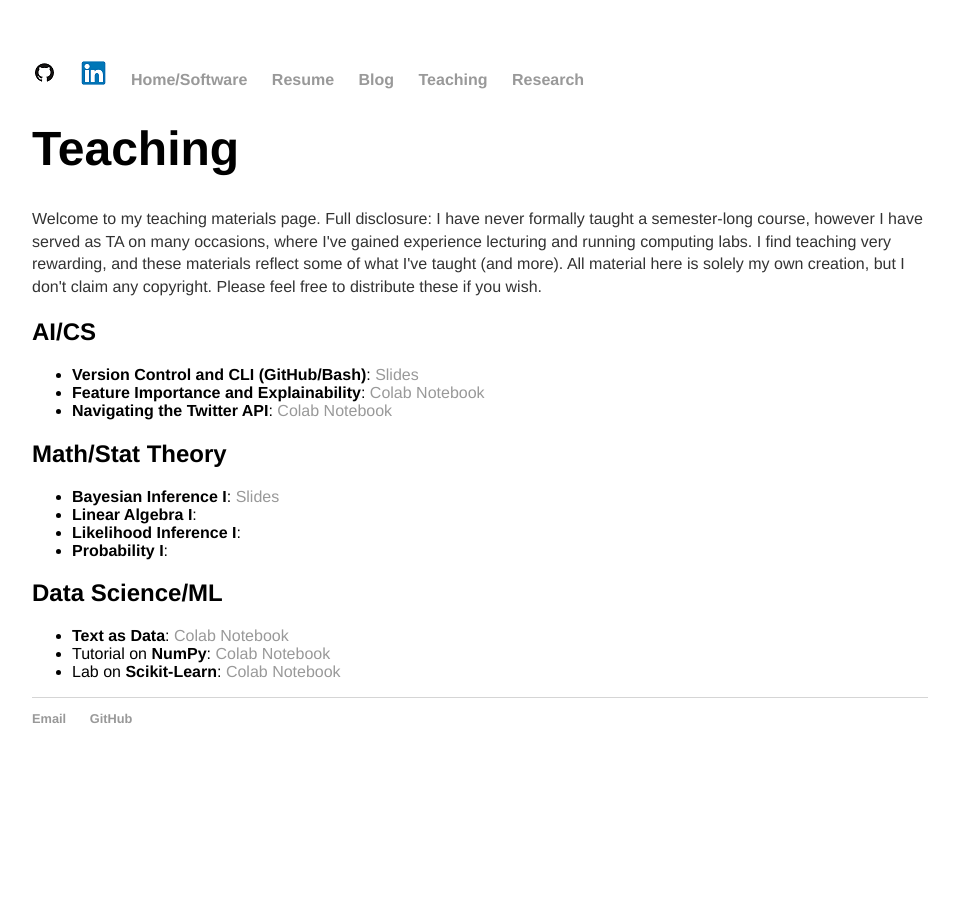
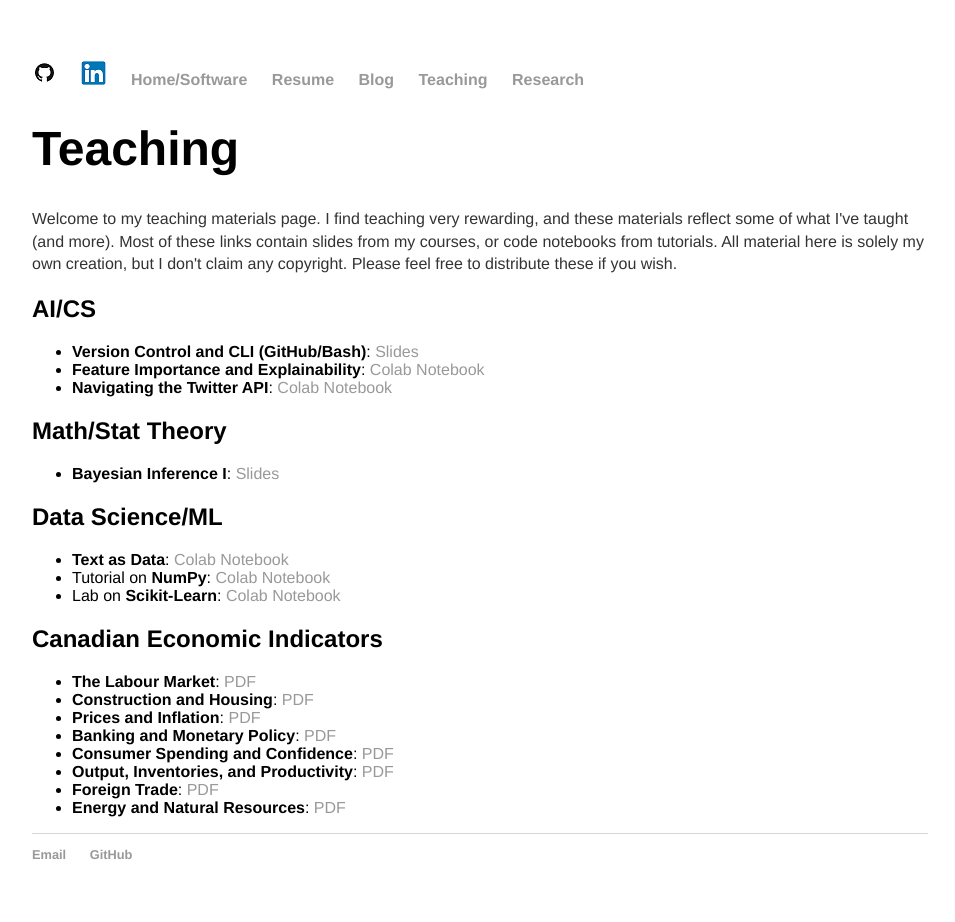
Before and after one commit to 12mre1/12mre1.github.io, a Jekyll site: the page built from teach/index.html, in a window 1280 px wide. Shown: the whole page, without its empty margins (160-1115 px from the left). Built offline with Jekyll 4.4.1, drawn with Linux system fonts in a browser that asks for light colours; before the commit the page ends 900 px from its top, so only the background shows below that.

Commit message:
Update index.html

```diff
--- a/teach/index.html
+++ b/teach/index.html
@@ -4,9 +4,8 @@ title: Teaching
 ---
 <h1>{{ page.title }}</h1>
 
-<p>Welcome to my teaching materials page. Full disclosure: I have never formally taught a semester-long course,
-however I have served as TA on many occasions, where I've gained experience lecturing and running computing labs.
-I find teaching very rewarding, and these materials reflect some of what I've taught (and more). All material
+<p>Welcome to my teaching materials page. I find teaching very rewarding, and these materials reflect some of what I've taught (and more).
+Most of these links contain slides from my courses, or code notebooks from tutorials. All material
 here is solely my own creation, but I don't claim any copyright. Please feel free to distribute these if you wish. </p>
 
 <p fontstyle="font-family: 'Helvetica', 'Arial', 'Sans-Serif'">
@@ -31,12 +30,6 @@ here is solely my own creation, but I don't claim any copyright. Please feel fre
 
 <li><b>Bayesian Inference I</b>: <a href = "./bayes-inference-I-slides.pdf" target="_blank">Slides</a></li>
 
-<li><b>Linear Algebra I</b>: <a href = "./#" target="_blank"></a></li>
-
-<li><b>Likelihood Inference I</b>: <a href = "./#" target="_blank"></a></li>
-
-<li><b>Probability I</b>: <a href = "./#" target="_blank"></a></li>
-
 <!-- <li>Note on <b>exponential family</b> and <b>generalized linear models</b>: <a href = "/teach/#" target="_blank">PDF</a></li>
 
 <li>Slides on <b>Markov chains</b>: <a href = "/teach/#" target="_blank">PDF</a></li> -->
@@ -59,18 +52,26 @@ here is solely my own creation, but I don't claim any copyright. Please feel fre
 
 </ul>
 
-<!-- <h2>Econ</h2>
+<h2>Canadian Economic Indicators</h2>
 
 <ul>
 
-<li>Slides on <b>auctions</b>: <a href = "/teach/#" target="_blank">PDF</a></li>
+<li><b>The Labour Market</b>: <a href = "/teach/#" target="_blank">PDF</a></li>
 
-<li>Note on <b>Cournot vs Bertrand competition</b>: <a href = "/teach/#" target="_blank">PDF</a></li>
+<li><b>Construction and Housing</b>: <a href = "/teach/#" target="_blank">PDF</a></li>
 
-<li>Note on <b>macroeconomic indices</b>: <a href = "/teach/#" target="_blank">PDF</a></li>
+<li><b>Prices and Inflation</b>: <a href = "/teach/#" target="_blank">PDF</a></li>
 
-<li>Note on the <b>Heckman regression</b>: <a href = "/teach/#" target="_blank">PDF</a></li>
+<li><b>Banking and Monetary Policy</b>: <a href = "/teach/#" target="_blank">PDF</a></li>
 
-</ul> -->
+<li><b>Consumer Spending and Confidence</b>: <a href = "/teach/#" target="_blank">PDF</a></li>
+
+<li><b>Output, Inventories, and Productivity</b>: <a href = "/teach/#" target="_blank">PDF</a></li>
+
+<li><b>Foreign Trade</b>: <a href = "/teach/#" target="_blank">PDF</a></li>
+
+<li><b>Energy and Natural Resources</b>: <a href = "/teach/#" target="_blank">PDF</a></li>
+
+</ul>
 
 </p>
```
